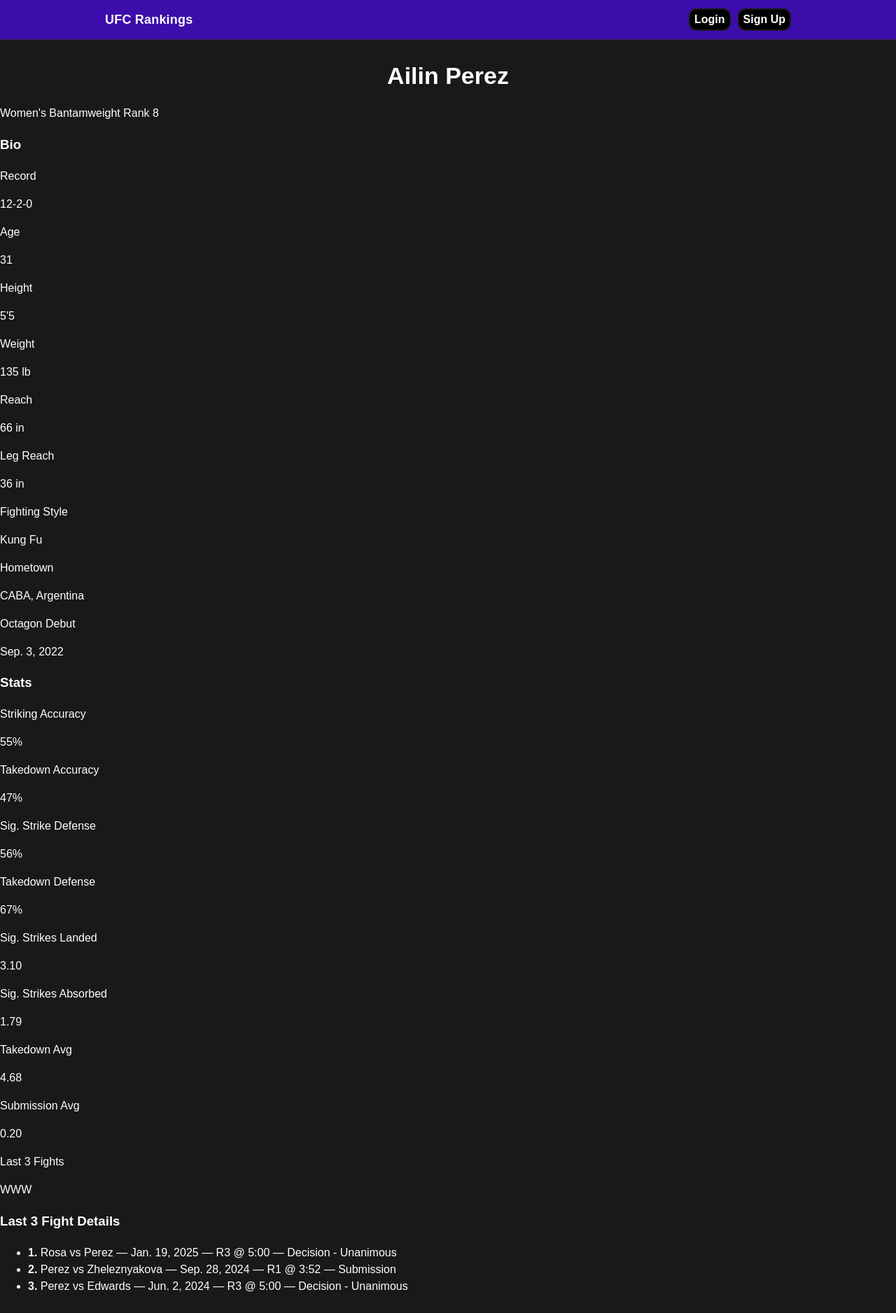
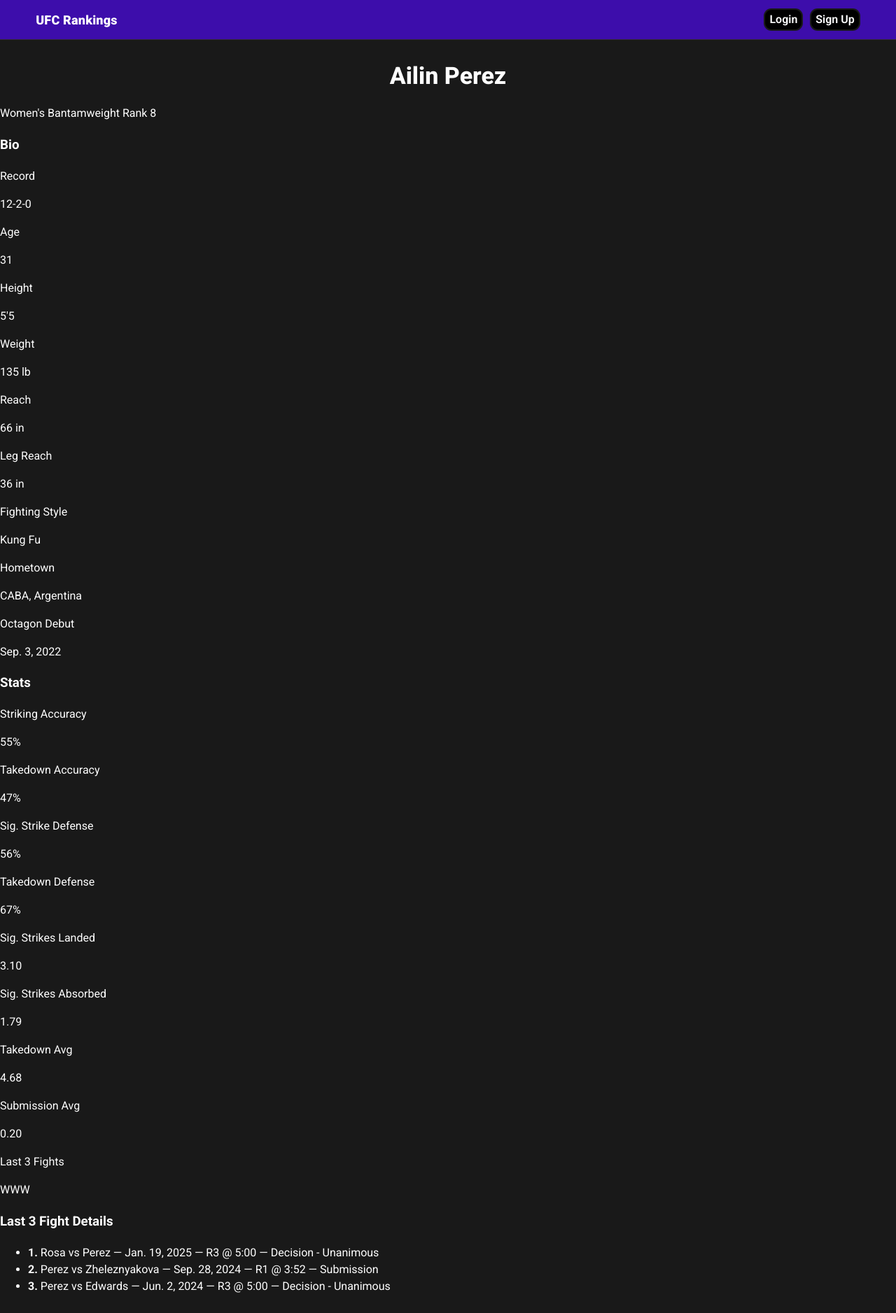
Before and after one commit to Vikalp-05/UFC_Django, a Django app: page /fighter/ailin-perez/ in a window 1280 px wide. Shown: the whole page at 70% size. Run offline with Django 5.2, Linux system fonts and the light colour scheme; data comes from the database, SQL or seed files in the repository; parts of the project's set-up code (start-up, migrations or seed data) failed here and were passed over.

Commit message:
navbar fix

```diff
--- a/ufc_root/static/css/styles.css
+++ b/ufc_root/static/css/styles.css
@@ -1,7 +1,7 @@
 body {
   background: rgba(0, 0, 0, 0.9);
   color: rgb(255, 255, 255);
-  font-family: Arial;
+  font-family: "Roboto";
   line-height: 1.5;
   margin: 0;
 }
@@ -9,6 +9,7 @@
 a {
   color: white;
   text-decoration: none;
+  font-family: "Roboto";
 }
 
 h1 {
@@ -34,7 +35,7 @@
 }
 
 .navbar-inner {
-  width: min(980px, 92vw);
+  width: min(1650px, 92vw);
   margin: 0 auto;
   padding: 12px 0;
   display: flex;
--- a/ufc_root/templates/base.html
+++ b/ufc_root/templates/base.html
@@ -4,6 +4,9 @@
   <head>
     <title>{% block title %}UFC Rankings{% endblock %}</title>
     <link rel="stylesheet" href="{% static 'css/styles.css' %}">
+    <style>
+      @import url('https://fonts.googleapis.com/css2?family=Roboto:ital,wght@0,100..900;1,100..900&display=swap');
+    </style>
   </head>
 
   <body>
```
